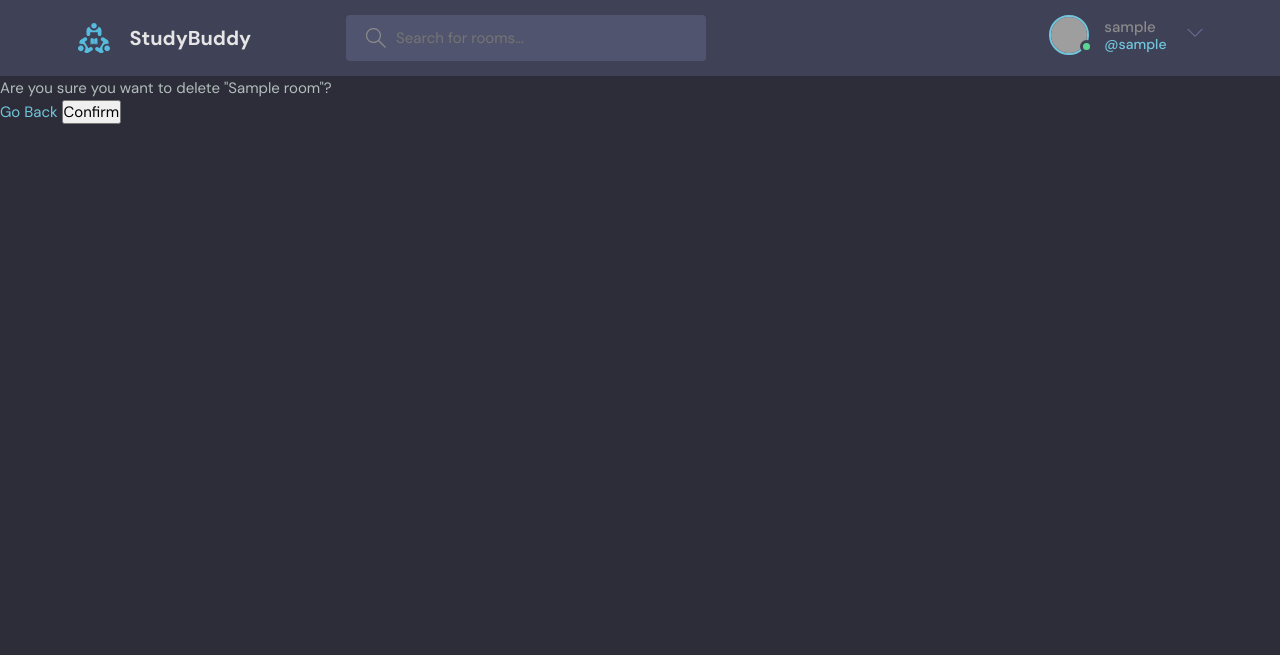
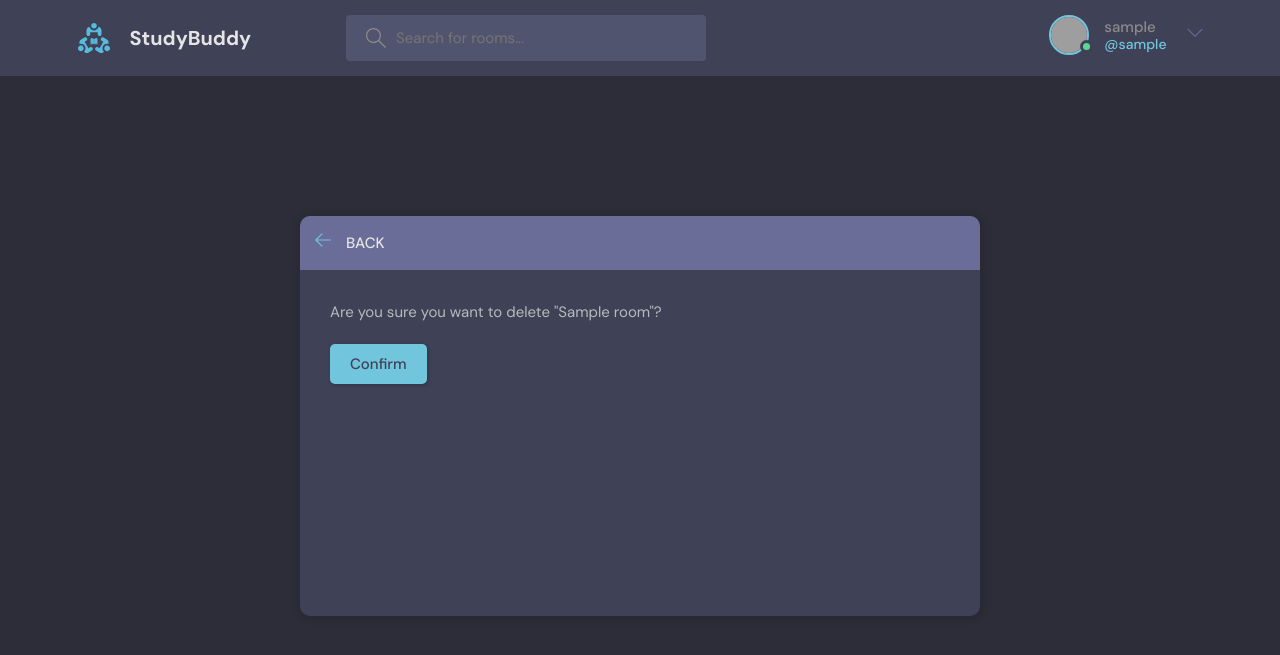
Before and after one commit to Hernandez-Marcos/Tutorial-de-django, a Django app: page /delete-room/1 in a window 1280 px wide. Shown: the top 655 px of the page. Run offline with Django 5.2, Linux system fonts and the light colour scheme; a user stored in the database is signed in; tables that the repository leaves empty hold one stand-in row (values such as "Sample post"); grey boxes are pictures that could not be loaded.

Commit message:
Them applied to delete button.

```diff
--- a/base/templates/base/delete.html
+++ b/base/templates/base/delete.html
@@ -1,13 +1,38 @@
 {% extends 'main.html' %}
 
 {% block content %}
+<main class="delete-item layout">
+    <div class="container">
+        <div class="layout__box">
+            <div class="layout__boxHeader">
+                <div class="layout__boxTitle">
+                    <a href="{{request.META.HTTP_REFERER}}">
+                        <svg version="1.1" xmlns="http://www.w3.org/2000/svg" width="32" height="32"
+                            viewBox="0 0 32 32">
+                            <title>arrow-left</title>
+                            <path
+                                d="M13.723 2.286l-13.723 13.714 13.719 13.714 1.616-1.611-10.96-10.96h27.625v-2.286h-27.625l10.965-10.965-1.616-1.607z">
+                            </path>
+                        </svg>
+                    </a>
+                    <h3>Back</h3>
+                </div>
+            </div>
+            <div class="layout__body">
+                <form class="form" method="POST" action="">
+                    {% csrf_token %}
+                    <div class="form__group">
+                        <p>Are you sure you want to delete "{{obj}}"?</p>
+                    </div>
 
-<form method="POST" action="">
-    {% csrf_token %}
-    <p>Are you sure you want to delete "{{obj}}"?</p>
+                    <div class="for__group">
+                        <input class="btn btn--main" type="submit" value="Confirm" />
+                    </div>
 
-    <a href="{{request.META.HTTP_REFERER}}">Go Back</a>
-    <input type="submit"  value="Confirm">
-</form>
-
+                </form>
+            </div>
+        </div>
+    </div>
+</main>
+<script src="script.js"></script>
 {% endblock content %}
--- a/base/templates/base/room.html
+++ b/base/templates/base/room.html
@@ -116,7 +116,10 @@
             </div>
           </div>
           <div class="room__message">
-            <form action="#"><input name="" placeholder="Write your message here..." /></form>
+            <form action="" method="POST">
+              {% csrf_token %}
+              <input name="body" placeholder="Write your message here..." />
+            </form>
           </div>
         </div>
         <!-- Room End -->
```
Also changed, not shown: base/templates/base/delete-old.html (added, +13 -0 lines).
